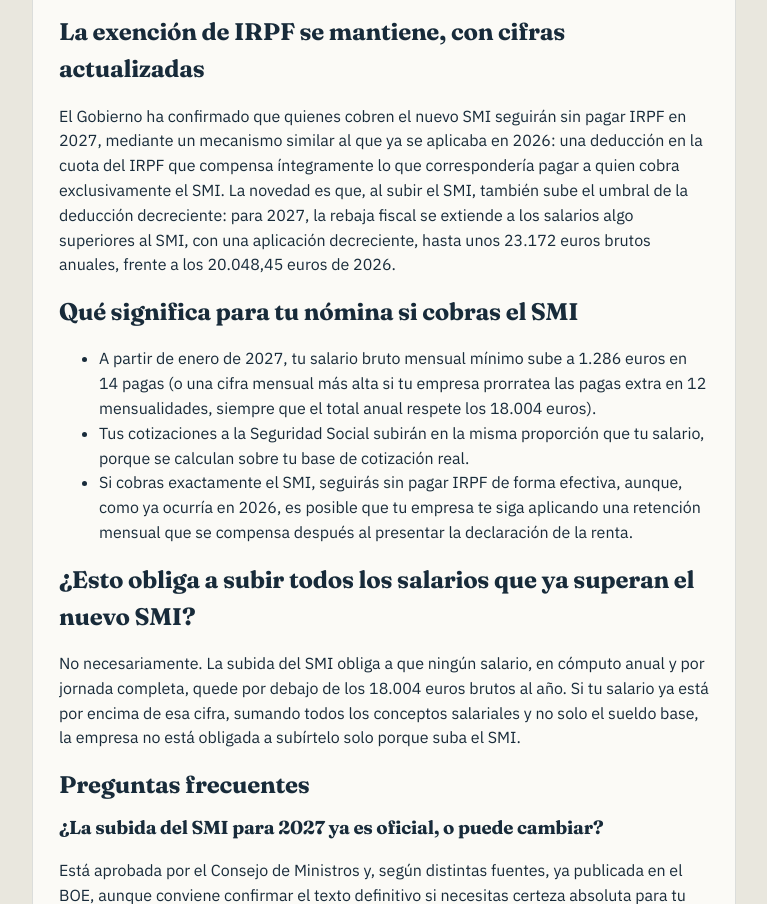
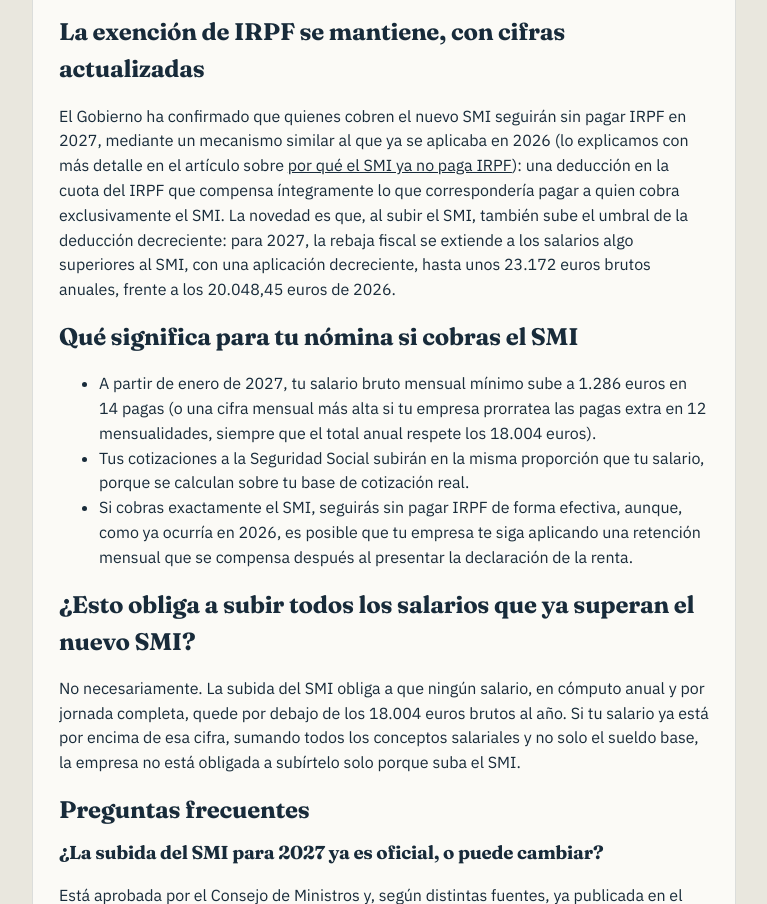
Before and after one commit to Salvador-entendertunomina/entendertunomina, a plain HTML site: page divulgacion/smi-2027-subida-irpf.html in a window 1280 px wide. Shown: the part 882-1786 px from the top of the page, without its empty margins (256-1023 px from the left). Drawn offline with Linux system fonts and the light colour scheme; a script that the page names is missing.

Commit message:
Añadir enlace cruzado de SMI 2027 a SMI 2026 (ahora publica después)
Co-Authored-By: Claude Sonnet 5 <noreply@anthropic.com>
Claude-Session: https://claude.ai/code/session_017rh2126YzxHDbV3s1NhxhD

```diff
--- a/divulgacion/smi-2027-subida-irpf.html
+++ b/divulgacion/smi-2027-subida-irpf.html
@@ -178,7 +178,7 @@
       <p>Según la referencia del Consejo de Ministros del 17 de noviembre de 2026, el SMI para 2027 queda fijado en 1.286 euros brutos mensuales en 14 pagas, lo que equivale a 18.004 euros brutos anuales, 910 euros más que en 2026. Supone una subida del 5,3 % respecto a la cuantía de 2026 (1.221 euros al mes, 17.094 euros al año). La medida entra en vigor el 1 de enero de 2027.</p>
 
       <h2>La exención de IRPF se mantiene, con cifras actualizadas</h2>
-      <p>El Gobierno ha confirmado que quienes cobren el nuevo SMI seguirán sin pagar IRPF en 2027, mediante un mecanismo similar al que ya se aplicaba en 2026: una deducción en la cuota del IRPF que compensa íntegramente lo que correspondería pagar a quien cobra exclusivamente el SMI. La novedad es que, al subir el SMI, también sube el umbral de la deducción decreciente: para 2027, la rebaja fiscal se extiende a los salarios algo superiores al SMI, con una aplicación decreciente, hasta unos 23.172 euros brutos anuales, frente a los 20.048,45 euros de 2026.</p>
+      <p>El Gobierno ha confirmado que quienes cobren el nuevo SMI seguirán sin pagar IRPF en 2027, mediante un mecanismo similar al que ya se aplicaba en 2026 (lo explicamos con más detalle en el artículo sobre <a href="/divulgacion/smi-2026-exencion-irpf.html">por qué el SMI ya no paga IRPF</a>): una deducción en la cuota del IRPF que compensa íntegramente lo que correspondería pagar a quien cobra exclusivamente el SMI. La novedad es que, al subir el SMI, también sube el umbral de la deducción decreciente: para 2027, la rebaja fiscal se extiende a los salarios algo superiores al SMI, con una aplicación decreciente, hasta unos 23.172 euros brutos anuales, frente a los 20.048,45 euros de 2026.</p>
 
       <h2>Qué significa para tu nómina si cobras el SMI</h2>
       <ul>
```
